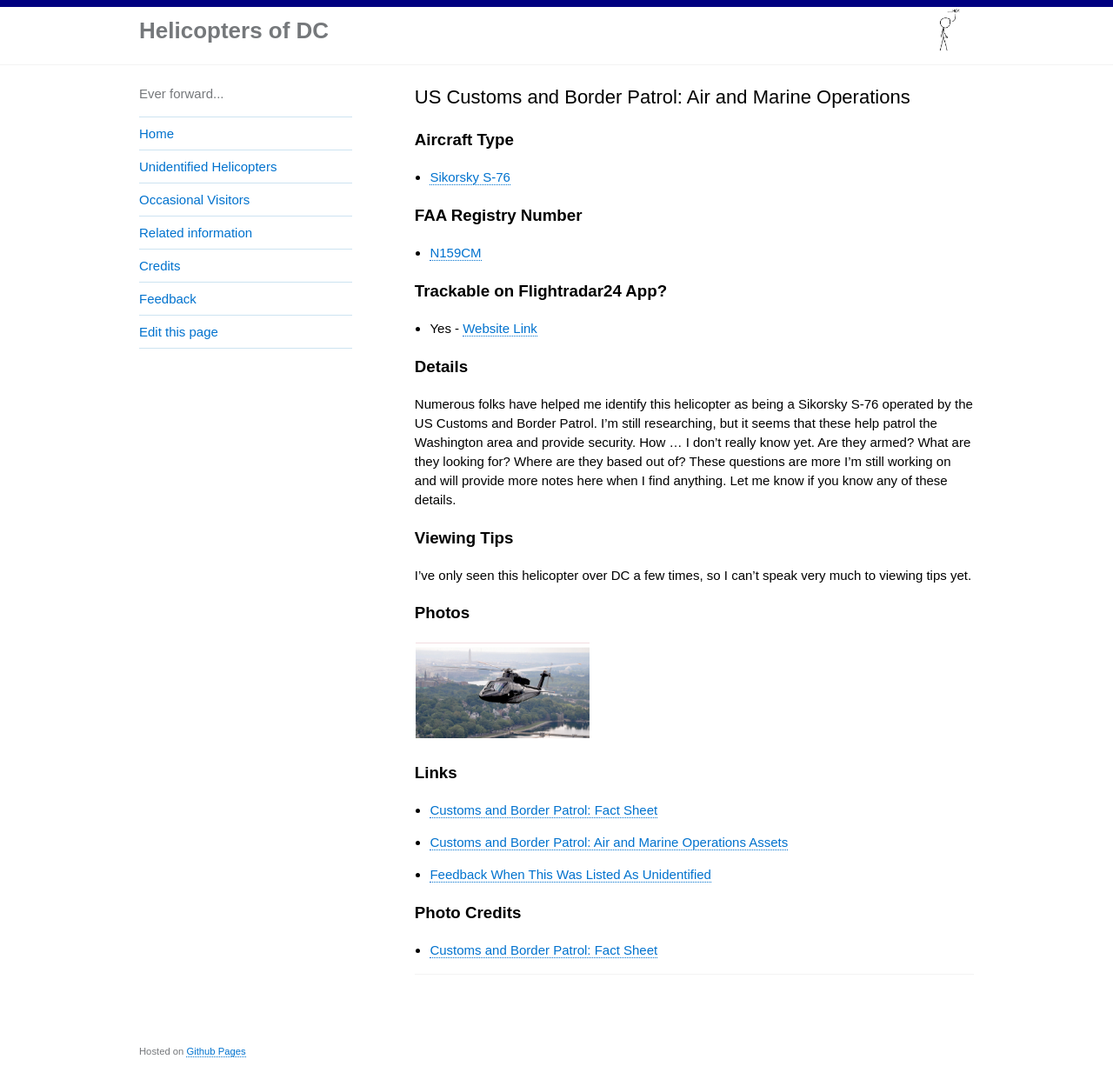
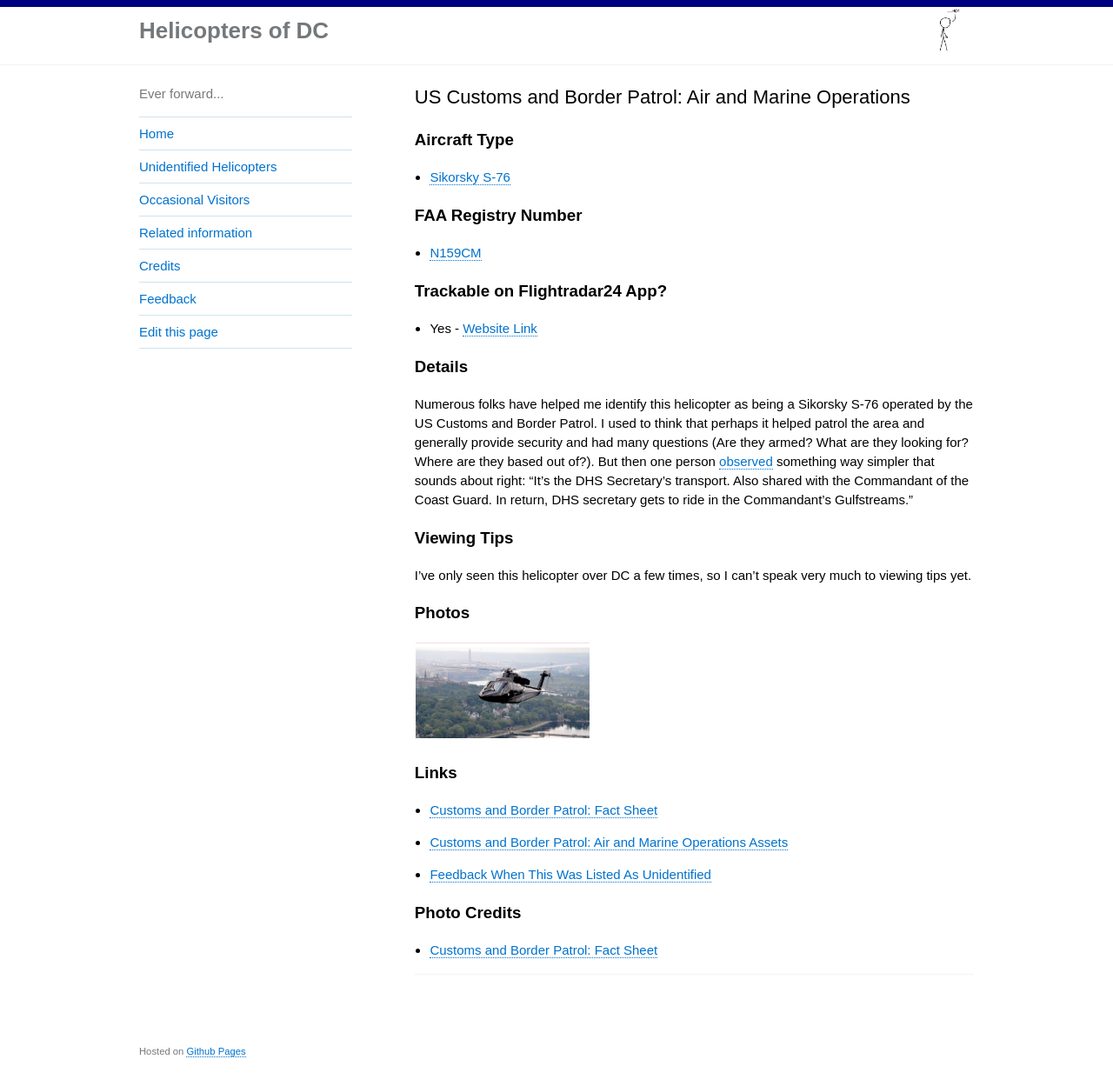
Before and after one commit to gbinal/dc-helicopters, a Jekyll site: the page built from _helicopters/7-customs-border-patrol.md, in a window 1280 px wide and 1249 px high. Shown: the whole window at 87% size. Built offline with Jekyll 4.4.1, drawn with Linux system fonts in a browser that asks for light colours.

Commit message:
updating reason for it

```diff
--- a/_helicopters/7-customs-border-patrol.md
+++ b/_helicopters/7-customs-border-patrol.md
@@ -14,7 +14,7 @@
 
 ### Details
 
-Numerous folks have helped me identify this helicopter as being a Sikorsky S-76 operated by the US Customs and Border Patrol. I'm still researching, but it seems that these help patrol the Washington area and provide security.  How ... I don't really know yet.  Are they armed?  What are they looking for?  Where are they based out of?  These questions are more I'm still working on and will provide more notes here when I find anything.  Let me know if you know any of these details.
+Numerous folks have helped me identify this helicopter as being a Sikorsky S-76 operated by the US Customs and Border Patrol. I used to think that perhaps it helped patrol the area and generally provide security and had many questions (Are they armed?  What are they looking for?  Where are they based out of?).  But then one person [observed](https://github.com/gbinal/dc-helicopters/issues/41#issue-591309813) something way simpler that sounds about right:  "It’s the DHS Secretary’s transport. Also shared with the Commandant of the Coast Guard. In return, DHS secretary gets to ride in the Commandant’s Gulfstreams."
 
 
 ### Viewing Tips
```
